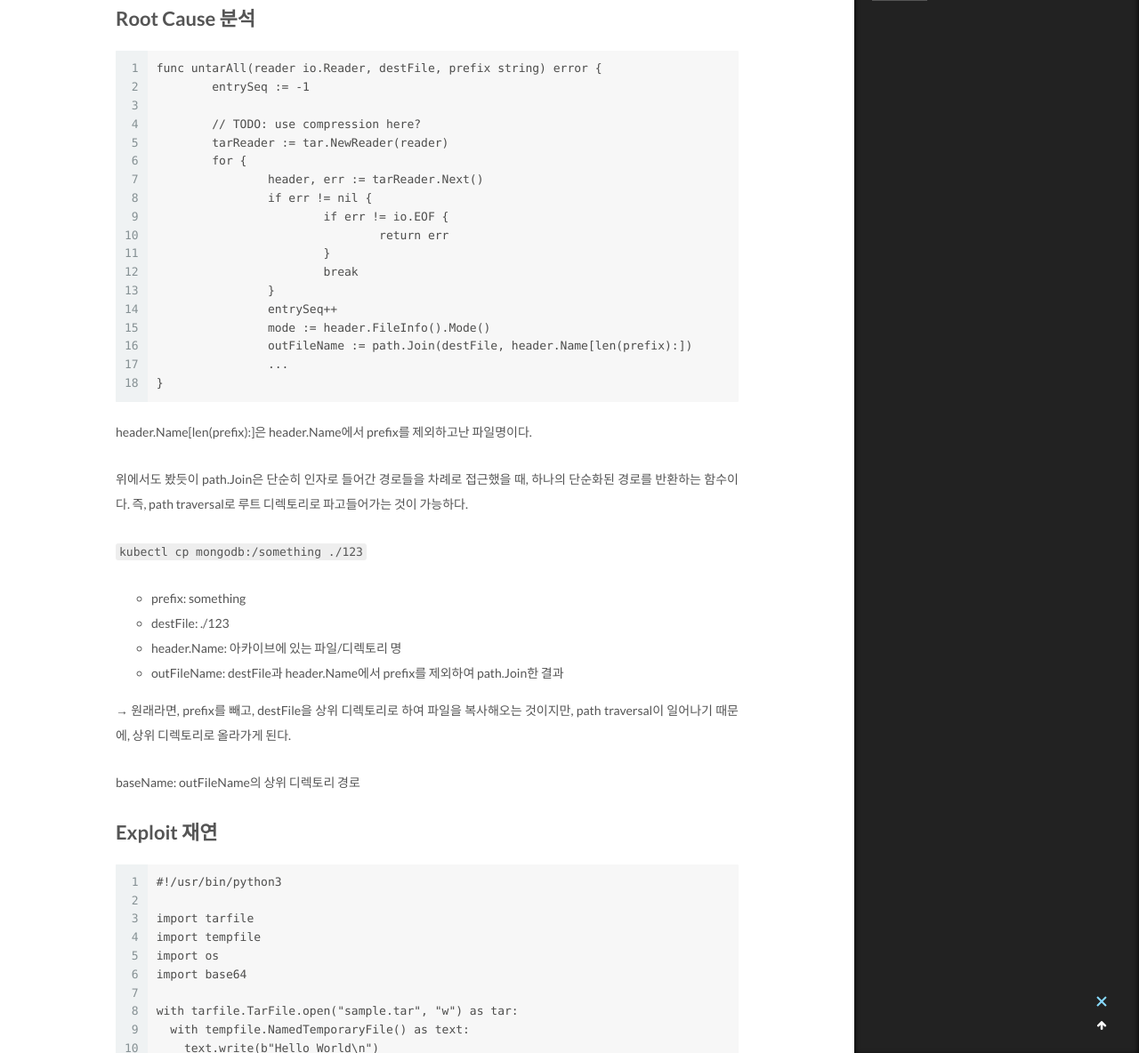
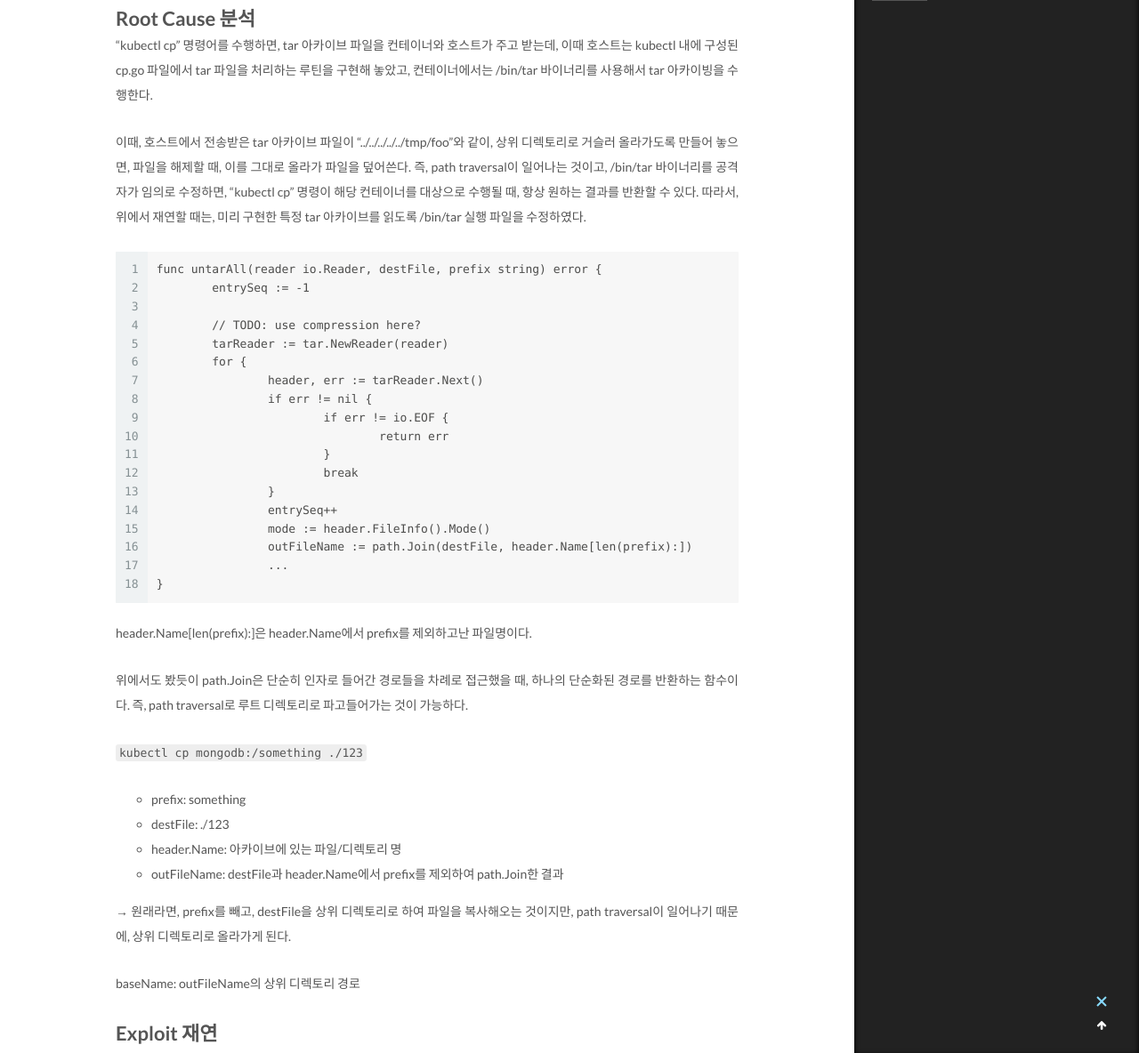
Before and after one commit to GroomPang/old_blog, a Jekyll site: the page built from _posts/2021-12-28-1day-k8s-CVE-2018-1002100.md, in a window 1280 px wide and 1400 px high, scrolled down 2320 px. Shown: the part 216-1400 px from the top of the window at 89% size. Built offline with Jekyll 4.4.1, drawn with Linux system fonts in a browser that asks for light colours.

Commit message:
post: CVE-2018-1002100 update

````diff
--- a/_posts/2021-12-28-1day-k8s-CVE-2018-1002100.md
+++ b/_posts/2021-12-28-1day-k8s-CVE-2018-1002100.md
@@ -8,9 +8,9 @@ tags: [kubernetes, cve]
 
 # 개요
 
-|취약한 버전|취약점 종류|취약점 설명|
-|:---:|:---:|:-------:|
-|kubernetes: ~v1.9.5|overwrite arbitrary local files|“kubectl cp” 명령어를 통해, 컨테이너에서 노드의 파일을 덮어쓸 수 있는 취약점|
+|     취약한 버전     |           취약점 종류           |                                 취약점 설명                                  |
+| :-----------------: | :-----------------------------: | :--------------------------------------------------------------------------: |
+| kubernetes: ~v1.9.5 | overwrite arbitrary local files | “kubectl cp” 명령어를 통해, 컨테이너에서 노드의 파일을 덮어쓸 수 있는 취약점 |
 
 # 배경지식
 
@@ -72,6 +72,10 @@ func main() {
 ![](https://github.com/GroomPang/Research/blob/main/%EA%B7%B8%EB%A6%BC3.png?raw=true)
 
 # Root Cause 분석
+
+“kubectl cp” 명령어를 수행하면, tar 아카이브 파일을 컨테이너와 호스트가 주고 받는데, 이때 호스트는 kubectl 내에 구성된 cp.go 파일에서 tar 파일을 처리하는 루틴을 구현해 놓았고, 컨테이너에서는 /bin/tar 바이너리를 사용해서 tar 아카이빙을 수행한다.
+
+이때, 호스트에서 전송받은 tar 아카이브 파일이 “../../../../../tmp/foo”와 같이, 상위 디렉토리로 거슬러 올라가도록 만들어 놓으면, 파일을 해제할 때, 이를 그대로 올라가 파일을 덮어쓴다. 즉, path traversal이 일어나는 것이고, /bin/tar 바이너리를 공격자가 임의로 수정하면, “kubectl cp” 명령이 해당 컨테이너를 대상으로 수행될 때, 항상 원하는 결과를 반환할 수 있다. 따라서, 위에서 재연할 때는, 미리 구현한 특정 tar 아카이브를 읽도록 /bin/tar 실행 파일을 수정하였다.
 
 ```
 func untarAll(reader io.Reader, destFile, prefix string) error {
@@ -189,6 +193,8 @@ func main() {
         fmt.Println(clean("../../../../../../../var/tmp/unexpected"))
 ```
 
+
+
 ![](https://github.com/GroomPang/Research/blob/main/%EA%B7%B8%EB%A6%BC7.png?raw=true)
 
 # 참고자료
````
